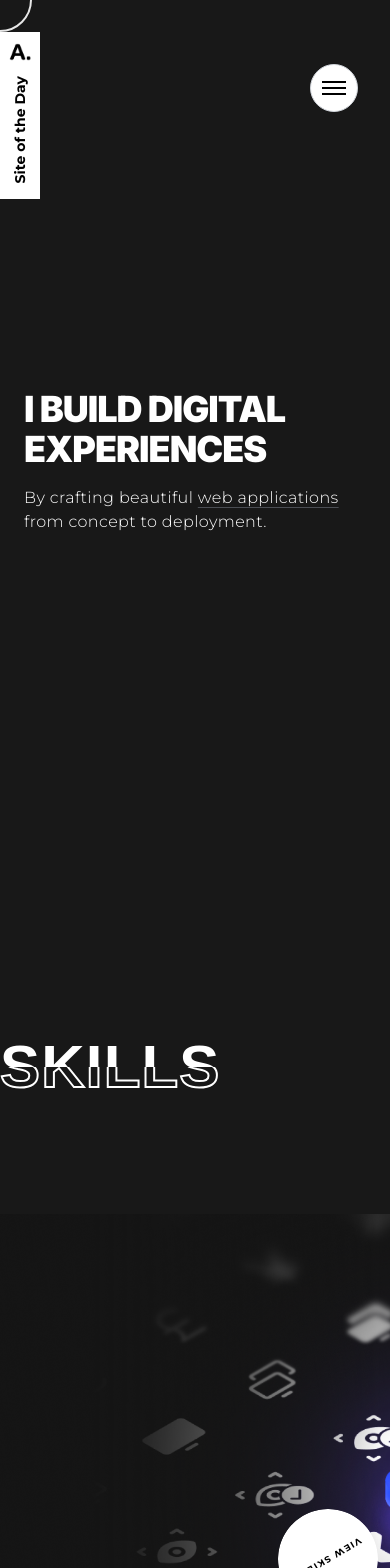
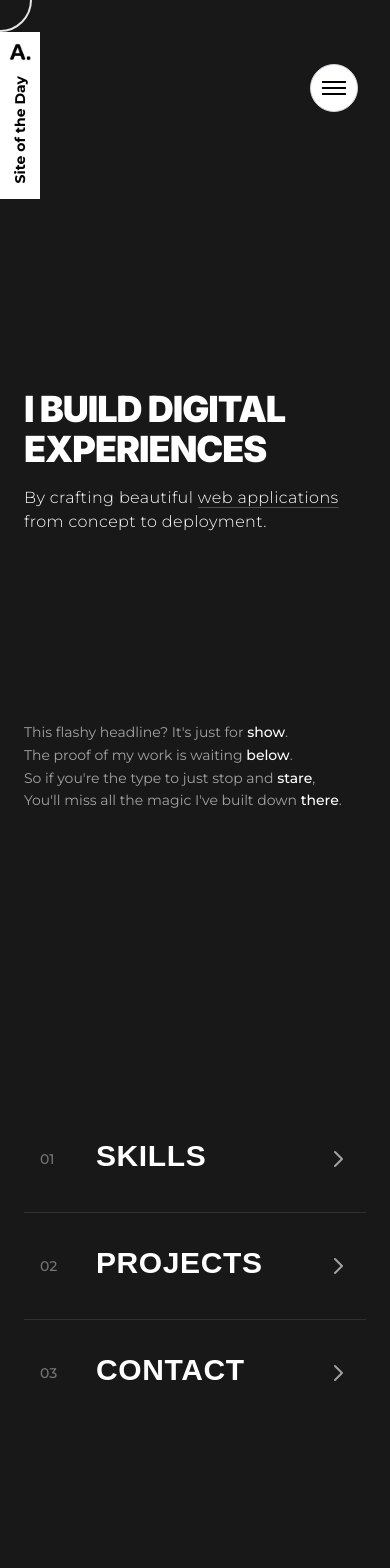
Before and after one commit to Kyaa-A/portfolio-showcase, a Next.js app: page / in a window 390 px wide. Shown: the top 1568 px of the page. Built offline with nearby package versions, Linux system fonts and the light colour scheme.

Commit message:
Landing Page Mobile View

```diff
--- a/src/app/page.tsx
+++ b/src/app/page.tsx
@@ -1,15 +1,50 @@
+'use client';
+
 import { HeroSection } from "@/components/sections/HeroSection";
 import { ProjectsSection } from "@/components/sections/ProjectsSection";
 import { NewSiteSection } from "@/components/sections/NewSiteSection";
 import { ClosingSection } from "@/components/sections/ClosingSection";
+import { MobileNavigationSection } from "@/components/sections/MobileNavigationSection";
+import { useEffect, useState } from "react";
 
 export default function Home() {
+  const [isMobile, setIsMobile] = useState(false);
+
+  useEffect(() => {
+    const checkMobile = () => {
+      setIsMobile(window.innerWidth < 768);
+    };
+
+    // Check on mount
+    checkMobile();
+
+    // Add event listener for window resize
+    window.addEventListener('resize', checkMobile);
+
+    // Cleanup
+    return () => window.removeEventListener('resize', checkMobile);
+  }, []);
+
   return (
     <>
       <HeroSection />
-      <ProjectsSection />
-      <NewSiteSection />
-      <ClosingSection />
+
+      {/* Desktop: Show full sections with scroll */}
+      {!isMobile && (
+        <>
+          <ProjectsSection />
+          <NewSiteSection />
+          <ClosingSection />
+        </>
+      )}
+
+      {/* Mobile: Show navigation menu */}
+      {isMobile && (
+        <>
+          <MobileNavigationSection />
+          <ClosingSection />
+        </>
+      )}
     </>
   );
 }
--- a/src/components/sections/HeroSection.tsx
+++ b/src/components/sections/HeroSection.tsx
@@ -73,8 +73,18 @@ export function HeroSection() {
         </div>
       </div>
 
-      {/* Scroll Message - Hidden on Mobile */}
+      {/* Scroll Message - Desktop */}
       <div className="hidden md:block absolute bottom-8 left-32 max-w-md pl-10">
+        <p className="text-sm text-white/60 leading-relaxed">
+          This flashy headline? It&apos;s just for <span className="text-white font-medium">show</span>.<br />
+          The proof of my work is waiting <span className="text-white font-medium">below</span>.<br />
+          So if you&apos;re the type to just stop and <span className="text-white font-medium">stare</span>,<br />
+          You&apos;ll miss all the magic I&apos;ve built down <span className="text-white font-medium">there</span>.
+        </p>
+      </div>
+
+      {/* Scroll Message - Mobile */}
+      <div className="block md:hidden absolute bottom-8 left-6 right-6 max-w-md">
         <p className="text-sm text-white/60 leading-relaxed">
           This flashy headline? It&apos;s just for <span className="text-white font-medium">show</span>.<br />
           The proof of my work is waiting <span className="text-white font-medium">below</span>.<br />
--- /dev/null
+++ b/src/components/sections/MobileNavigationSection.tsx
@@ -0,0 +1,107 @@
+'use client';
+
+import { motion } from 'framer-motion';
+import Link from 'next/link';
+
+export function MobileNavigationSection() {
+  const navigationItems = [
+    {
+      title: 'SKILLS',
+      href: '/skills',
+      number: '01'
+    },
+    {
+      title: 'PROJECTS',
+      href: '/projects',
+      number: '02'
+    },
+    {
+      title: 'CONTACT',
+      href: '/contact',
+      number: '03'
+    }
+  ];
+
+  return (
+    <section className="min-h-screen bg-background relative flex items-center justify-center px-6 py-12">
+      <div className="w-full space-y-0">
+        {/* Navigation Items */}
+        <div className="space-y-0">
+          {navigationItems.map((item, index) => (
+            <motion.div
+              key={item.title}
+              initial={{ opacity: 0, y: 20 }}
+              whileInView={{ opacity: 1, y: 0 }}
+              transition={{
+                duration: 0.6,
+                delay: index * 0.15,
+                ease: "easeOut"
+              }}
+              viewport={{ once: true }}
+              className="border-t border-white/10 first:border-t-0"
+            >
+              <Link href={item.href}>
+                <motion.div
+                  className="py-8 px-4 flex items-center justify-between group"
+                  whileTap={{ scale: 0.98 }}
+                >
+                  <div className="flex items-center gap-6">
+                    {/* Number */}
+                    <span className="text-white/40 text-sm font-medium w-8">
+                      {item.number}
+                    </span>
+
+                    {/* Title */}
+                    <div className="relative overflow-hidden">
+                      <motion.h3
+                        className="text-3xl font-black text-white tracking-tight"
+                        style={{
+                          fontFamily: 'Arial, Helvetica, sans-serif',
+                          fontWeight: 900,
+                          letterSpacing: '0.02em'
+                        }}
+                      >
+                        {item.title}
+                      </motion.h3>
+
+                      {/* Underline on hover */}
+                      <motion.div
+                        className="h-0.5 bg-white mt-1"
+                        initial={{ scaleX: 0 }}
+                        whileInView={{ scaleX: 0 }}
+                        whileHover={{ scaleX: 1 }}
+                        transition={{ duration: 0.3 }}
+                        style={{ transformOrigin: 'left' }}
+                      />
+                    </div>
+                  </div>
+
+                  {/* Arrow */}
+                  <motion.div
+                    className="text-white/60 group-hover:text-white transition-colors"
+                    whileHover={{ x: 4 }}
+                    transition={{ duration: 0.2 }}
+                  >
+                    <svg
+                      className="w-6 h-6"
+                      fill="none"
+                      stroke="currentColor"
+                      viewBox="0 0 24 24"
+                    >
+                      <path
+                        strokeLinecap="round"
+                        strokeLinejoin="round"
+                        strokeWidth={2}
+                        d="M9 5l7 7-7 7"
+                      />
+                    </svg>
+                  </motion.div>
+                </motion.div>
+              </Link>
+            </motion.div>
+          ))}
+        </div>
+      </div>
+    </section>
+  );
+}
```
